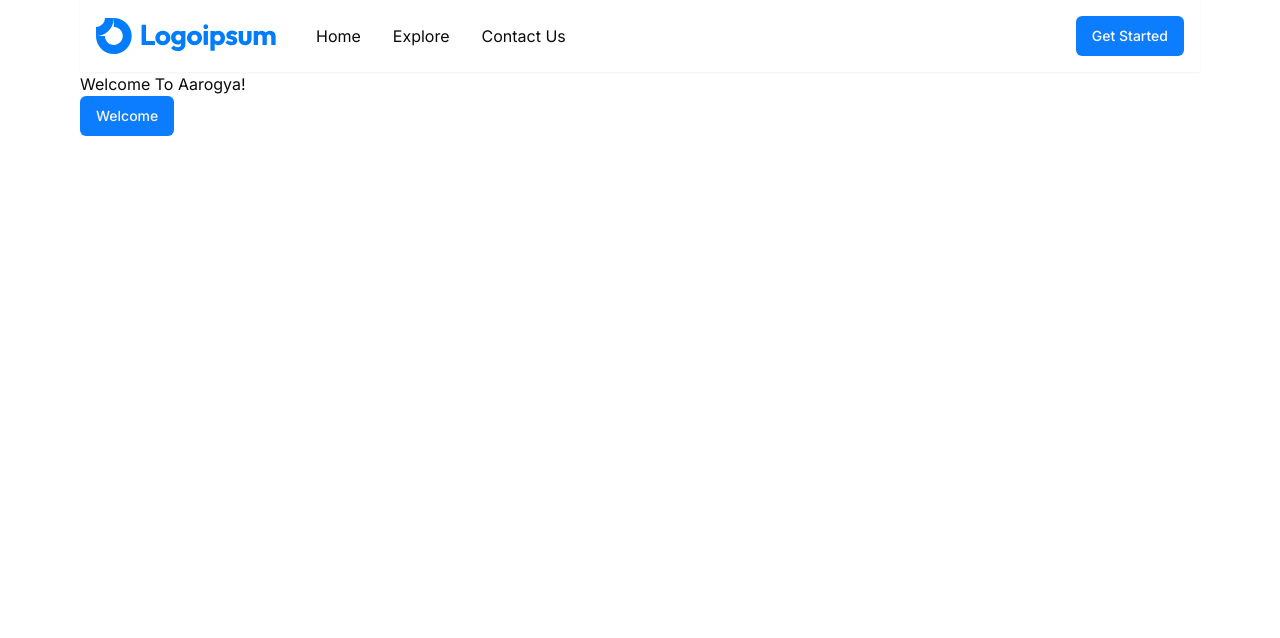
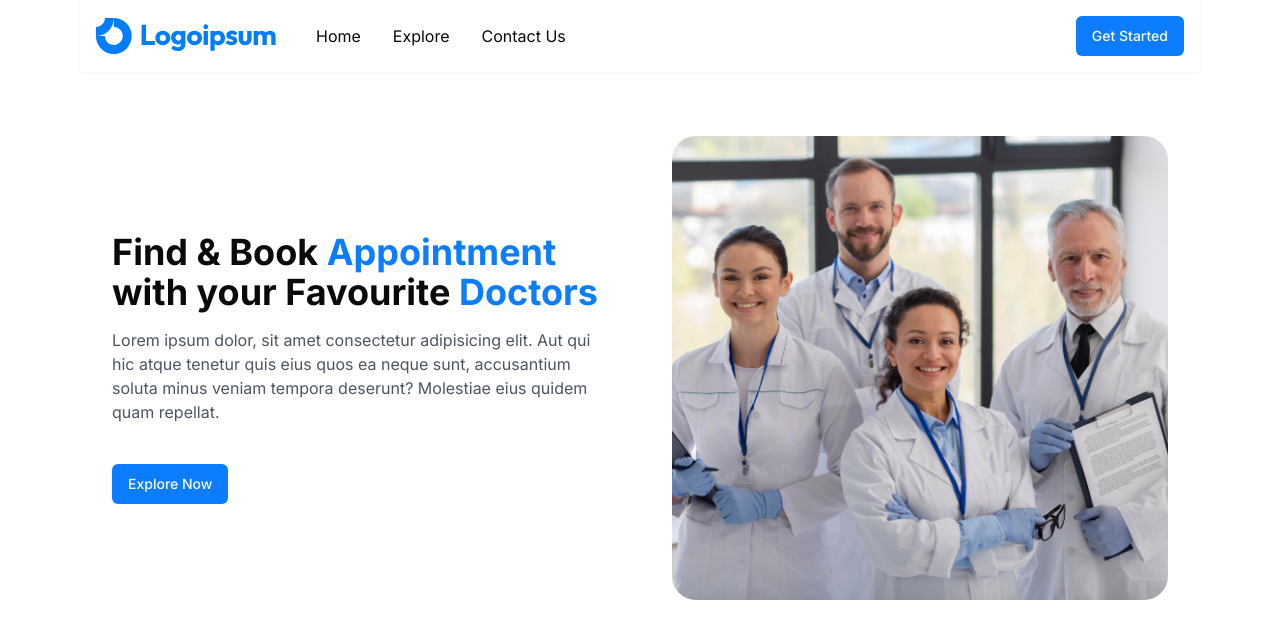
Before and after one commit to rohithgoli/aarogya, a Next.js app: page / in a window 1280 px wide. Shown: the top 638 px of the page. Built offline with nearby package versions, Linux system fonts and the light colour scheme.

Commit message:
feat: added hero-section on landing-page

```diff
--- /dev/null
+++ b/app/_components/Hero.jsx
@@ -0,0 +1,42 @@
+import { Button } from '@/components/ui/button'
+import Image from 'next/image'
+import React from 'react'
+
+const Hero = () => {
+  return (
+    <section>
+    <div className="mx-auto max-w-screen-xl px-4 py-8 sm:px-6 sm:py-12 lg:px-8 lg:py-16">
+        <div className="grid grid-cols-1 gap-8 lg:grid-cols-2 lg:gap-16">
+        <div className="relative h-64 overflow-hidden rounded-lg sm:h-80 lg:order-last lg:h-full">
+            <Image
+            alt=""
+            src="/doctors.jpg"
+            width={800}
+            height={800}
+            className="absolute inset-0 h-full rounded-3xl w-full object-cover"
+            />
+        </div>
+
+        <div className="lg:py-24">
+            <h2 className="text-3xl font-bold sm:text-4xl">
+                Find & Book <span className='text-primary'> Appointment </span>
+                with your Favourite <span className='text-primary'>Doctors</span>
+            </h2>
+
+            <p className="mt-4 text-gray-600">
+            Lorem ipsum dolor, sit amet consectetur adipisicing elit. Aut qui hic atque tenetur quis
+            eius quos ea neque sunt, accusantium soluta minus veniam tempora deserunt? Molestiae eius
+            quidem quam repellat.
+            </p>
+
+            <Button className='mt-10'>
+                Explore Now
+            </Button>
+        </div>
+        </div>
+    </div>
+    </section>
+  )
+}
+
+export default Hero
--- a/app/page.js
+++ b/app/page.js
@@ -1,11 +1,12 @@
 import { Button } from "@/components/ui/button";
 import Image from "next/image";
+
+import Hero from "./_components/Hero";
 
 export default function Home() {
   return (
     <div>
-      <h2>Welcome To Aarogya!</h2>
-      <Button>Welcome</Button>
+      <Hero/>
     </div>
   );
 }
```
Also changed, not shown: public/doctors.jpg (added).
